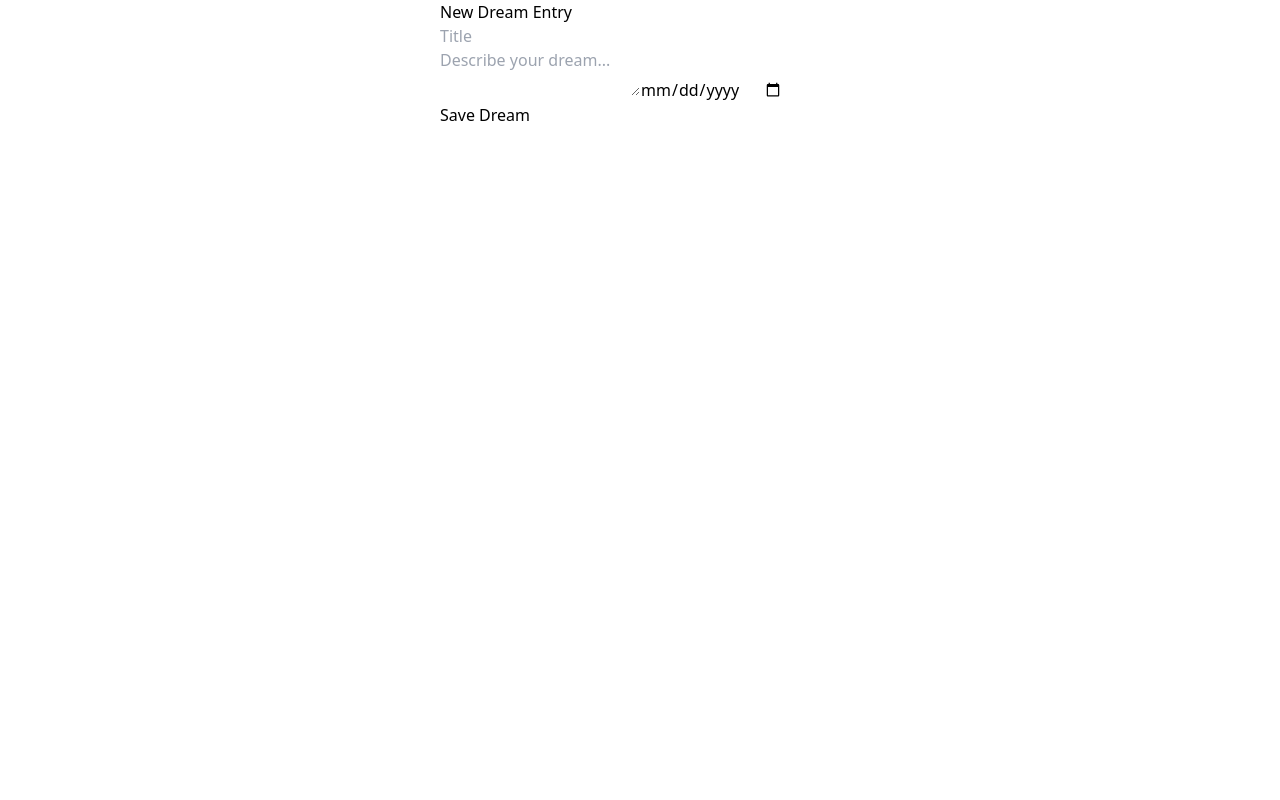
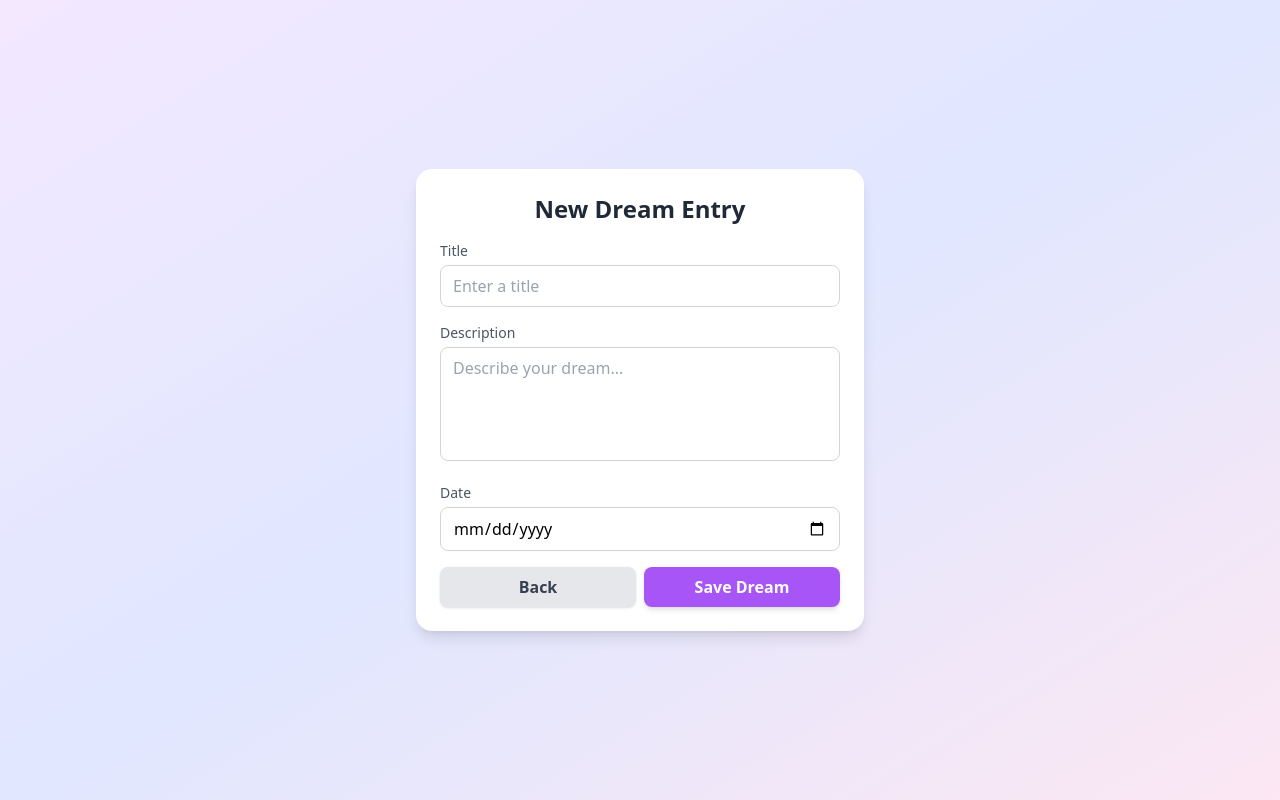
Before and after one commit to SatinderSinghSall/Full-Stack-Dream-Journal-Web-App, a React (Create React App) app in the folder frontend/: page /dream/new in a window 1280 px wide. Built offline with nearby package versions, Linux system fonts and the light colour scheme; sample sign-in values are in the browser's storage.

Commit message:
Added modern Styling to 'DreamEntry.jsx' & 'DreamDetails.jsx' Pages.

```diff
--- a/frontend/src/pages/DreamDetails.jsx
+++ b/frontend/src/pages/DreamDetails.jsx
@@ -8,6 +8,8 @@ export default function DreamDetails() {
   const [dream, setDream] = useState(null);
   const [editMode, setEditMode] = useState(false);
   const [form, setForm] = useState({ title: "", description: "", date: "" });
+  const [loading, setLoading] = useState(true);
+  const [saving, setSaving] = useState(false);
 
   // Fetch dream details
   useEffect(() => {
@@ -16,7 +18,6 @@ export default function DreamDetails() {
         const res = await api.get(`/dreams/${id}`);
         setDream(res.data);
 
-        // Map backend fields -> frontend form
         setForm({
           title: res.data.title || "",
           description: res.data.content || "",
@@ -24,6 +25,8 @@ export default function DreamDetails() {
         });
       } catch (err) {
         console.error(err);
+      } finally {
+        setLoading(false);
       }
     };
     fetchDream();
@@ -45,60 +48,164 @@ export default function DreamDetails() {
   const handleUpdate = async (e) => {
     e.preventDefault();
     try {
+      setSaving(true);
       const res = await api.put(`/dreams/${id}`, {
         title: form.title,
-        content: form.description, // frontend → backend mapping
-        dateOfDream: form.date, // frontend → backend mapping
+        content: form.description,
+        dateOfDream: form.date,
       });
       setDream(res.data);
       setEditMode(false);
     } catch (err) {
       alert("Update failed");
+    } finally {
+      setSaving(false);
     }
   };
 
-  if (!dream) return <p>Loading...</p>;
+  if (loading) {
+    return (
+      <div className="flex justify-center items-center min-h-screen text-gray-600">
+        <div className="animate-spin rounded-full h-10 w-10 border-t-2 border-purple-500"></div>
+      </div>
+    );
+  }
+
+  if (!dream) {
+    return <p className="text-center text-gray-600 mt-10">Dream not found.</p>;
+  }
 
   return (
-    <div style={{ maxWidth: "600px", margin: "auto" }}>
+    <div className="flex items-center justify-center min-h-screen bg-gradient-to-br from-purple-100 via-indigo-100 to-pink-100 p-4">
+      <div className="w-full max-w-sm sm:max-w-lg md:max-w-2xl bg-white shadow-lg rounded-2xl p-6 space-y-4">
         {!editMode ? (
           <>
-          <h2>{dream.title}</h2>
-          <p>{dream.content}</p>
-          <p>
+            <h2 className="text-xl sm:text-2xl font-bold text-gray-800">
+              {dream.title}
+            </h2>
+            <p className="text-gray-700 whitespace-pre-line text-sm sm:text-base">
+              {dream.content}
+            </p>
+            <p className="text-xs sm:text-sm text-gray-500">
               <b>Date:</b>{" "}
               {dream.dateOfDream
                 ? new Date(dream.dateOfDream).toLocaleDateString()
                 : "No date"}
             </p>
-          <button onClick={() => setEditMode(true)}>Edit</button>
-          <button onClick={handleDelete}>Delete</button>
+
+            <div className="flex flex-col sm:flex-row gap-3 mt-4">
+              <button
+                onClick={() => setEditMode(true)}
+                className="flex-1 bg-purple-500 text-white font-semibold py-2 rounded-lg shadow hover:bg-purple-600 transition"
+              >
+                Edit
+              </button>
+              <button
+                onClick={handleDelete}
+                className="flex-1 bg-red-500 text-white font-semibold py-2 rounded-lg shadow hover:bg-red-600 transition"
+              >
+                Delete
+              </button>
+              <button
+                onClick={() => navigate(-1)}
+                className="flex-1 bg-gray-200 text-gray-700 font-semibold py-2 rounded-lg shadow hover:bg-gray-300 transition"
+              >
+                Back
+              </button>
+            </div>
           </>
         ) : (
-        <form onSubmit={handleUpdate}>
+          <form onSubmit={handleUpdate} className="space-y-4">
+            {/* Title */}
+            <div>
+              <label className="block text-sm font-medium text-gray-600 mb-1">
+                Title
+              </label>
               <input
                 type="text"
                 value={form.title}
                 onChange={(e) => setForm({ ...form, title: e.target.value })}
                 required
+                className="w-full px-3 py-2 border border-gray-300 rounded-lg focus:ring-2 focus:ring-purple-400 focus:outline-none text-sm sm:text-base"
               />
+            </div>
+
+            {/* Description */}
+            <div>
+              <label className="block text-sm font-medium text-gray-600 mb-1">
+                Description
+              </label>
               <textarea
                 value={form.description}
-            onChange={(e) => setForm({ ...form, description: e.target.value })}
+                onChange={(e) =>
+                  setForm({ ...form, description: e.target.value })
+                }
                 required
+                rows={4}
+                className="w-full px-3 py-2 border border-gray-300 rounded-lg resize-none focus:ring-2 focus:ring-purple-400 focus:outline-none text-sm sm:text-base"
               />
+            </div>
+
+            {/* Date */}
+            <div>
+              <label className="block text-sm font-medium text-gray-600 mb-1">
+                Date
+              </label>
               <input
                 type="date"
                 value={form.date}
                 onChange={(e) => setForm({ ...form, date: e.target.value })}
                 required
+                className="w-full px-3 py-2 border border-gray-300 rounded-lg focus:ring-2 focus:ring-purple-400 focus:outline-none text-sm sm:text-base"
               />
-          <button type="submit">Save</button>
-          <button type="button" onClick={() => setEditMode(false)}>
+            </div>
+
+            {/* Buttons */}
+            <div className="flex flex-col sm:flex-row gap-3">
+              <button
+                type="submit"
+                disabled={saving}
+                className="flex-1 flex items-center justify-center gap-2 bg-purple-500 text-white font-semibold py-2 rounded-lg shadow-md hover:bg-purple-600 transition disabled:opacity-50 disabled:cursor-not-allowed"
+              >
+                {saving ? (
+                  <>
+                    <svg
+                      className="w-5 h-5 animate-spin text-white"
+                      xmlns="http://www.w3.org/2000/svg"
+                      fill="none"
+                      viewBox="0 0 24 24"
+                    >
+                      <circle
+                        className="opacity-25"
+                        cx="12"
+                        cy="12"
+                        r="10"
+                        stroke="currentColor"
+                        strokeWidth="4"
+                      ></circle>
+                      <path
+                        className="opacity-75"
+                        fill="currentColor"
+                        d="M4 12a8 8 0 018-8v4l3.5-3.5L12 0v4a8 8 0 00-8 8h4z"
+                      ></path>
+                    </svg>
+                    Saving...
+                  </>
+                ) : (
+                  "Save"
+                )}
+              </button>
+              <button
+                type="button"
+                onClick={() => setEditMode(false)}
+                className="flex-1 bg-gray-200 text-gray-700 font-semibold py-2 rounded-lg shadow hover:bg-gray-300 transition"
+              >
                 Cancel
               </button>
+            </div>
           </form>
         )}
       </div>
+    </div>
   );
 }
--- a/frontend/src/pages/DreamEntry.jsx
+++ b/frontend/src/pages/DreamEntry.jsx
@@ -4,41 +4,167 @@ import api from "../api/api";
 
 export default function DreamEntry() {
   const [form, setForm] = useState({ title: "", description: "", date: "" });
+  const [errors, setErrors] = useState({});
+  const [loading, setLoading] = useState(false);
   const navigate = useNavigate();
+
+  const validateForm = () => {
+    const newErrors = {};
+
+    if (!form.title.trim()) {
+      newErrors.title = "Title is required.";
+    } else if (form.title.length < 3) {
+      newErrors.title = "Title must be at least 3 characters.";
+    }
+
+    if (!form.description.trim()) {
+      newErrors.description = "Description is required.";
+    } else if (form.description.length < 10) {
+      newErrors.description = "Description must be at least 10 characters.";
+    }
+
+    if (!form.date) {
+      newErrors.date = "Date is required.";
+    } else if (new Date(form.date) > new Date()) {
+      newErrors.date = "Date cannot be in the future.";
+    }
+
+    setErrors(newErrors);
+    return Object.keys(newErrors).length === 0;
+  };
 
   const handleSubmit = async (e) => {
     e.preventDefault();
+    if (!validateForm()) return;
+
     try {
+      setLoading(true);
       await api.post("/dreams", form);
       navigate("/dashboard");
     } catch (err) {
       alert("Failed to save dream");
+    } finally {
+      setLoading(false);
     }
   };
 
   return (
-    <form onSubmit={handleSubmit} style={{ maxWidth: "400px", margin: "auto" }}>
-      <h2>New Dream Entry</h2>
+    <div className="flex items-center justify-center min-h-screen bg-gradient-to-br from-purple-100 via-indigo-100 to-pink-100 p-4">
+      <form
+        onSubmit={handleSubmit}
+        className="w-full max-w-md bg-white shadow-lg rounded-2xl p-6 space-y-4"
+      >
+        <h2 className="text-2xl font-bold text-gray-800 text-center">
+          New Dream Entry
+        </h2>
+
+        {/* Title */}
+        <div>
+          <label className="block text-sm font-medium text-gray-600 mb-1">
+            Title
+          </label>
           <input
             type="text"
-        placeholder="Title"
+            placeholder="Enter a title"
             value={form.title}
             onChange={(e) => setForm({ ...form, title: e.target.value })}
-        required
+            className={`w-full px-3 py-2 border rounded-lg focus:ring-2 focus:outline-none ${
+              errors.title
+                ? "border-red-400 focus:ring-red-300"
+                : "border-gray-300 focus:ring-purple-400"
+            }`}
           />
+          {errors.title && (
+            <p className="text-red-500 text-sm mt-1">{errors.title}</p>
+          )}
+        </div>
+
+        {/* Description */}
+        <div>
+          <label className="block text-sm font-medium text-gray-600 mb-1">
+            Description
+          </label>
           <textarea
             placeholder="Describe your dream..."
             value={form.description}
             onChange={(e) => setForm({ ...form, description: e.target.value })}
-        required
+            rows={4}
+            className={`w-full px-3 py-2 border rounded-lg resize-none focus:ring-2 focus:outline-none ${
+              errors.description
+                ? "border-red-400 focus:ring-red-300"
+                : "border-gray-300 focus:ring-purple-400"
+            }`}
           />
+          {errors.description && (
+            <p className="text-red-500 text-sm mt-1">{errors.description}</p>
+          )}
+        </div>
+
+        {/* Date */}
+        <div>
+          <label className="block text-sm font-medium text-gray-600 mb-1">
+            Date
+          </label>
           <input
             type="date"
             value={form.date}
             onChange={(e) => setForm({ ...form, date: e.target.value })}
-        required
+            className={`w-full px-3 py-2 border rounded-lg focus:ring-2 focus:outline-none ${
+              errors.date
+                ? "border-red-400 focus:ring-red-300"
+                : "border-gray-300 focus:ring-purple-400"
+            }`}
           />
-      <button type="submit">Save Dream</button>
+          {errors.date && (
+            <p className="text-red-500 text-sm mt-1">{errors.date}</p>
+          )}
+        </div>
+
+        {/* Buttons */}
+        <div className="flex justify-between gap-2">
+          <button
+            type="button"
+            onClick={() => navigate(-1)}
+            disabled={loading}
+            className="w-1/2 bg-gray-200 text-gray-700 font-semibold py-2 rounded-lg shadow hover:bg-gray-300 transition disabled:opacity-50"
+          >
+            Back
+          </button>
+          <button
+            type="submit"
+            disabled={loading}
+            className="w-1/2 flex items-center justify-center gap-2 bg-purple-500 text-white font-semibold py-2 rounded-lg shadow-md hover:bg-purple-600 transition disabled:opacity-50 disabled:cursor-not-allowed"
+          >
+            {loading ? (
+              <>
+                <svg
+                  className="w-5 h-5 animate-spin text-white"
+                  xmlns="http://www.w3.org/2000/svg"
+                  fill="none"
+                  viewBox="0 0 24 24"
+                >
+                  <circle
+                    className="opacity-25"
+                    cx="12"
+                    cy="12"
+                    r="10"
+                    stroke="currentColor"
+                    strokeWidth="4"
+                  ></circle>
+                  <path
+                    className="opacity-75"
+                    fill="currentColor"
+                    d="M4 12a8 8 0 018-8v4l3.5-3.5L12 0v4a8 8 0 00-8 8h4z"
+                  ></path>
+                </svg>
+                Saving...
+              </>
+            ) : (
+              "Save Dream"
+            )}
+          </button>
+        </div>
       </form>
+    </div>
   );
 }
```
Lines whose indentation alone changed are shown as unchanged.
